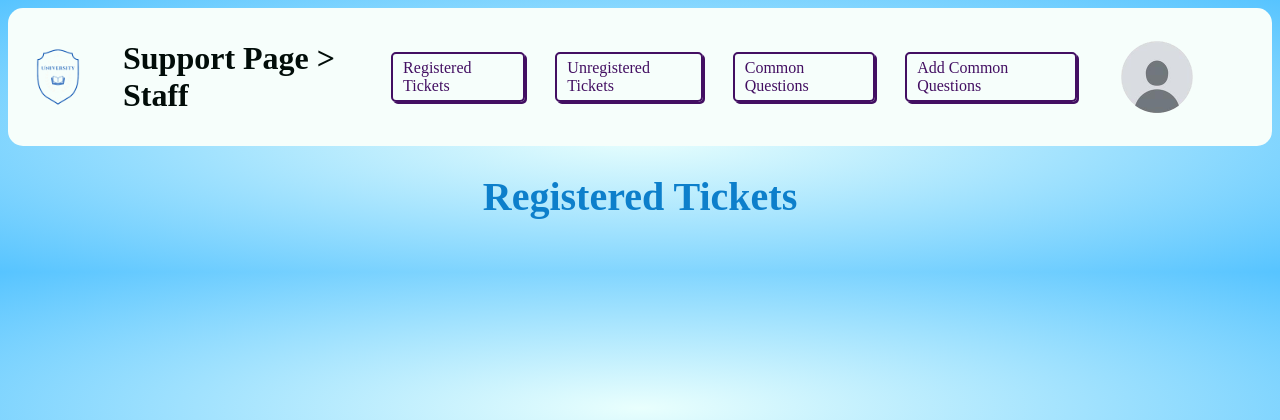
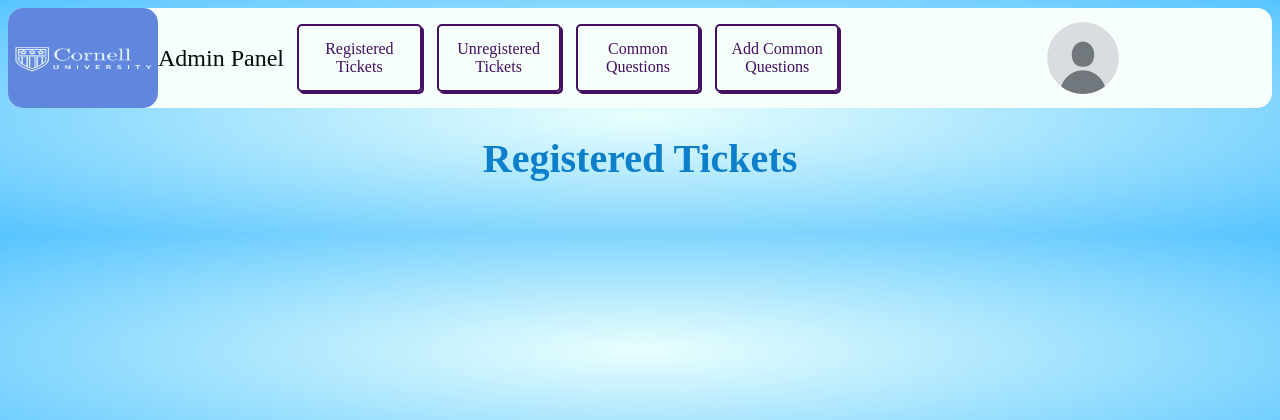
Before and after one commit to Reshan123/Y1S2-Group-Project, a PHP site: page /Y1S2-Group-Project/responder.php in a window 1280 px wide. Shown: the top 420 px of the page. Run offline with PHP 8.4, Linux system fonts and the light colour scheme; the visitor is signed in with stand-in values (Sample User, id 1); data that the repository does not hold is empty.

Commit message:
edited nav bar of all pages

```diff
--- a/css/navbarOnprogress.css
+++ b/css/navbar.css
@@ -35,14 +35,49 @@ body nav .logInStatus{
     grid-column: 9;
     align-self: center;
     justify-self: start;
+    font-weight: 600;
+    font-size: 1.3em;
+    text-transform: capitalize;
 }
 
 body nav .logout{
-    display: none;
+    visibility: hidden;
     background-color: #f6fefb;
     border-radius: 10px;
     padding: 5px 10px;
+
+    cursor: pointer;
+
+
     position: absolute;
-    bottom: -20px;
+    right: 190px;
+    bottom: -25px;
+}
+
+body nav .profileIcon:hover + .logout{
+    visibility: visible !important;
+}
+
+.logout:hover{
+    visibility: visible !important;
+}
+
+.button{
+    border: 2px solid #430f62;
+    border-radius: 5px;
+    padding: 5px 10px;
+    margin-right: 15px;
+    box-shadow: 2px 2px;
     cursor: pointer;
+    color: #430f62;
+    background-color: #39486700;
+    text-align: center;
+    display: flex;
+    justify-content: center;
+    align-items: center;
+
 }
+
+.button:active{
+    box-shadow: 1px 1px;
+}
--- a/css/navigationBar.css
+++ /dev/null
@@ -1,82 +0,0 @@
-body nav{
-    z-index: 4;
-    display: flex;
-    justify-content: space-between;
-    align-items: center;
-    background-color: #f6fefb;
-    position: sticky;
-    top: 5px;
-    border-radius: 15px;
-    color: #020d09;
-}
-
-body nav div{
-    display: flex;
-    align-items: center;
-    cursor: pointer;
-    gap: 15px;
-}
-
-body nav .leftAlign img{
-    width: 100px;
-    height: 100px;
-    display: block;
-    border-radius: 15px;
-}
-
-body nav .leftAlign p{
-    font-size: 2em;
-    font-weight: 800;
-}
-
-
-body nav .rightAlign {
-    margin-right: 50px;
-}
-
-body nav .rightAlign .profileImage {
-    display: flex;
-    justify-content: center;
-    align-items: center;
-    position: relative;
-}
-
-body nav .rightAlign .profileImage img {
-    width: 100px;
-    height: auto;
-}
-
-body nav .rightAlign .logInStatus {
-    font-size: 1.1em;
-    font-weight: 500;
-}
-
-body nav .rightAlign .profileImage .logout{
-    display: none;
-    background-color: #f6fefb;
-    border-radius: 10px;
-    padding: 5px 10px;
-    position: absolute;
-    bottom: -20px;
-    cursor: pointer;
-}
-
-body nav .rightAlign .profileImage:hover .logout{
-    display: block;
-}
-
-.button{
-    border: 2px solid #430f62;
-    border-radius: 5px;
-    padding: 5px 10px;
-    margin-right: 15px;
-    box-shadow: 2px 2px;
-    cursor: pointer;
-    color: #430f62;
-    background-color: #39486700;
-
-}
-
-.button:active{
-    box-shadow: 1px 1px;
-}
--- a/js/login.js
+++ b/js/login.js
@@ -7,10 +7,6 @@ let Registered = document.getElementById("Registered");
 let RegisteredText = document
   .getElementById("RegisteredText")
   .addEventListener("click", RegisteredSelect);
-
-let supportLogo = document
-  .getElementById("supportLogo")
-  .addEventListener("click", Gotohome);
 
 let emailInput = document.getElementById("emailInput");
 let PwdInput = document.getElementById("PwdInput");
--- a/js/registered.js
+++ b/js/registered.js
@@ -4,7 +4,7 @@ let regTForm = document.getElementById("raiseTForm");
 let askedQ = document.getElementById("askedQ");
 
 function logout(){
-    window.location = "http://localhost/Y1S2-Group-Project/index.php";
+    window.location = "http://localhost/Y1S2-Group-Project/";
     document.cookie = "ID=; expires=Thu, 01 Jan 1970 00:00:00 UTC; path=/;";
 }
 
--- a/js/responder.js
+++ b/js/responder.js
@@ -9,7 +9,7 @@ function logout() {
 }
 
 function showCommonQ() {
-    commonQ.style.display = "grid";
+    commonQ.style.display = "block";
     registered_tickets.style.display = "none";
     unreg_tickets.style.display = "none";
 }
@@ -22,7 +22,7 @@ function showUnregTickets() {
 
 function showRegTickets() {
     commonQ.style.display = "none";
-    registered_tickets.style.display = "grid";
+    registered_tickets.style.display = "block";
     unreg_tickets.style.display = "none";
 }
 
--- a/js/unreg.js
+++ b/js/unreg.js
@@ -3,7 +3,7 @@ let commonQ = document.getElementsByClassName("common_q");
 
 
 function logout(){
-    window.location = "http://localhost/Y1S2-Group-Project/index.php";
+    window.location = "http://localhost/Y1S2-Group-Project/";
     document.cookie = "ID=; expires=Thu, 01 Jan 1970 00:00:00 UTC; path=/;";
 }
 
--- a/responder.php
+++ b/responder.php
@@ -9,7 +9,7 @@ $_SESSION["SolID"] = "";
 
 <head>
     <link rel="stylesheet" href="css/responder.css" />
-    <link rel="stylesheet" href="css/navigationBar.css">
+    <link rel="stylesheet" href="css/navbar.css" />
     <title>Document</title>
 </head>
 
@@ -17,20 +17,17 @@ $_SESSION["SolID"] = "";
 
     <!-- Navigation bar -->
     <nav>
-        <div class="leftAlign" id="supportLogo">
-            <img src="assets/cornell (1).png" alt="LOGO" />
-            <p>Support Page > Staff</p>
-        </div>
-        <div class="rightAlign">
+        <img src="assets/cornell.png" alt="LOGO" class="logo" />
+        <p class="supportTxt">Admin Panel</p>
         <p class="button" onclick="showRegTickets()">Registered Tickets</p>
         <p class="button" onclick="showUnregTickets()">Unregistered Tickets</p>
         <p class="button" onclick="showCommonQ()">Common Questions</p>
         <p class="button" onlclick="showAddCommonQ()">Add Common Questions</p>
-            <div class="profileImage" tooltip="NOT LOGGED IN" id="profilePic">
-                <img src="assets/profileicon.png" alt="profile icon" />
+
+        <img src="assets/profileicon.png" alt="profile icon" class="profileIcon" />
         <button class="logout" onclick="logout()">Logout</button>
-            </div>
-            <p id="logInStatus">
+
+        <p id="logInStatus" class="logInStatus">
             <?php
             // Get the Responder ID from the URL.
             if (isset($_COOKIE["ResID"])) {
@@ -85,6 +82,7 @@ $_SESSION["SolID"] = "";
         }
         ?>
     </div>
+    </div>
 
 
     <!-- Unregistered Tickets -->
@@ -102,13 +100,14 @@ $_SESSION["SolID"] = "";
         }
         ?>
     </div>
-
+    </div>
     <!-- Common Questions -->
     <div class="common_q" id="commonQ">
+        <h1>Common Questions</h1>
         <?php
         $sqlCommonQ = "SELECT * FROM common_q";
         $resultCommonQ = $conn->query($sqlCommonQ);
-
+        echo "<div class=alltickets>";
         // Fetch and display common questions from the database
         while ($row = $resultCommonQ->fetch_assoc()) {
             echo "<div class=ticket><div class=" . "title" . ">" . $row["CQ_title"] . "</div><br/><div class=" . "body" . ">" . $row["CQ_body"] . "</div><br/>";
```
Also changed, not shown: adminlogin.php (+5 -13 lines), css/responder.css (+16 -8 lines), index.php (+3 -4 lines), login.php (+5 -11 lines), manager.php (+8 -11 lines), manageresponder.php (+8 -11 lines), registered.php (+6 -12 lines), unregistered.php (+8 -15 lines). Lines whose indentation alone changed are shown as unchanged.
